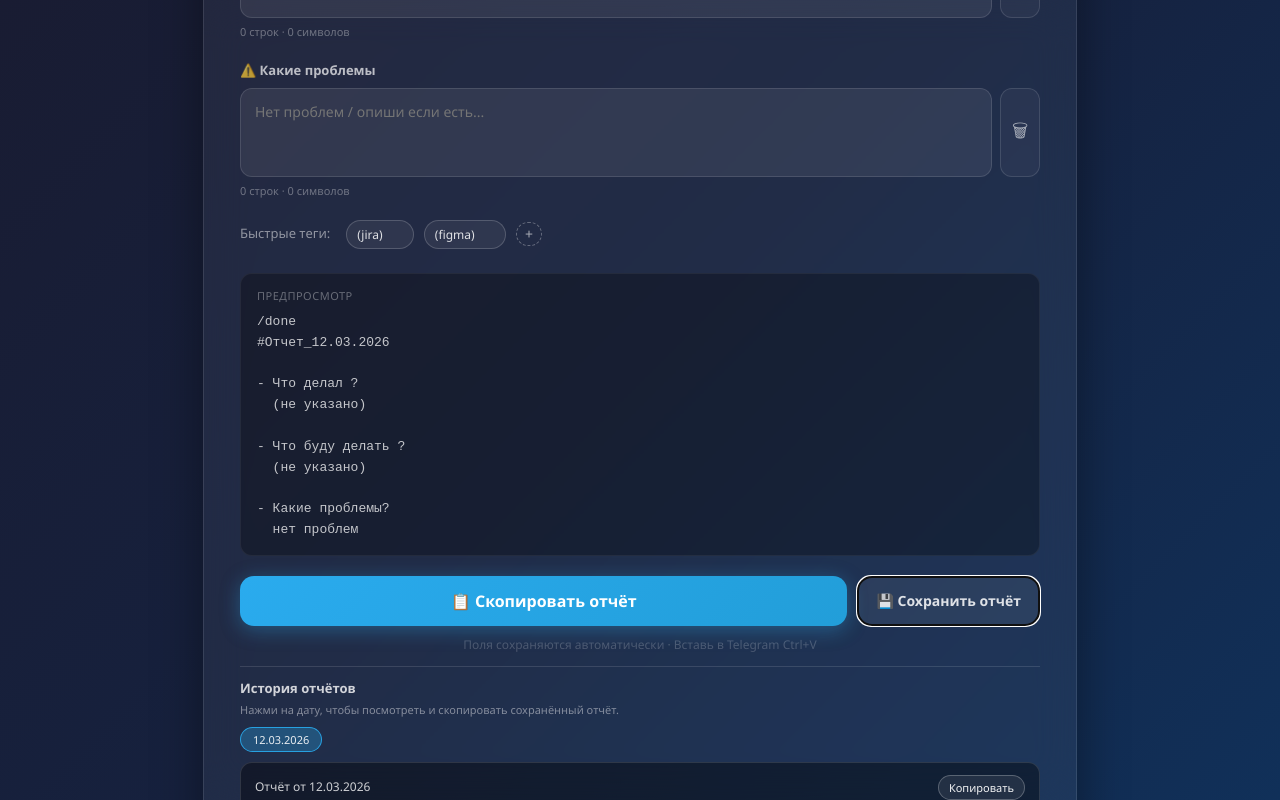
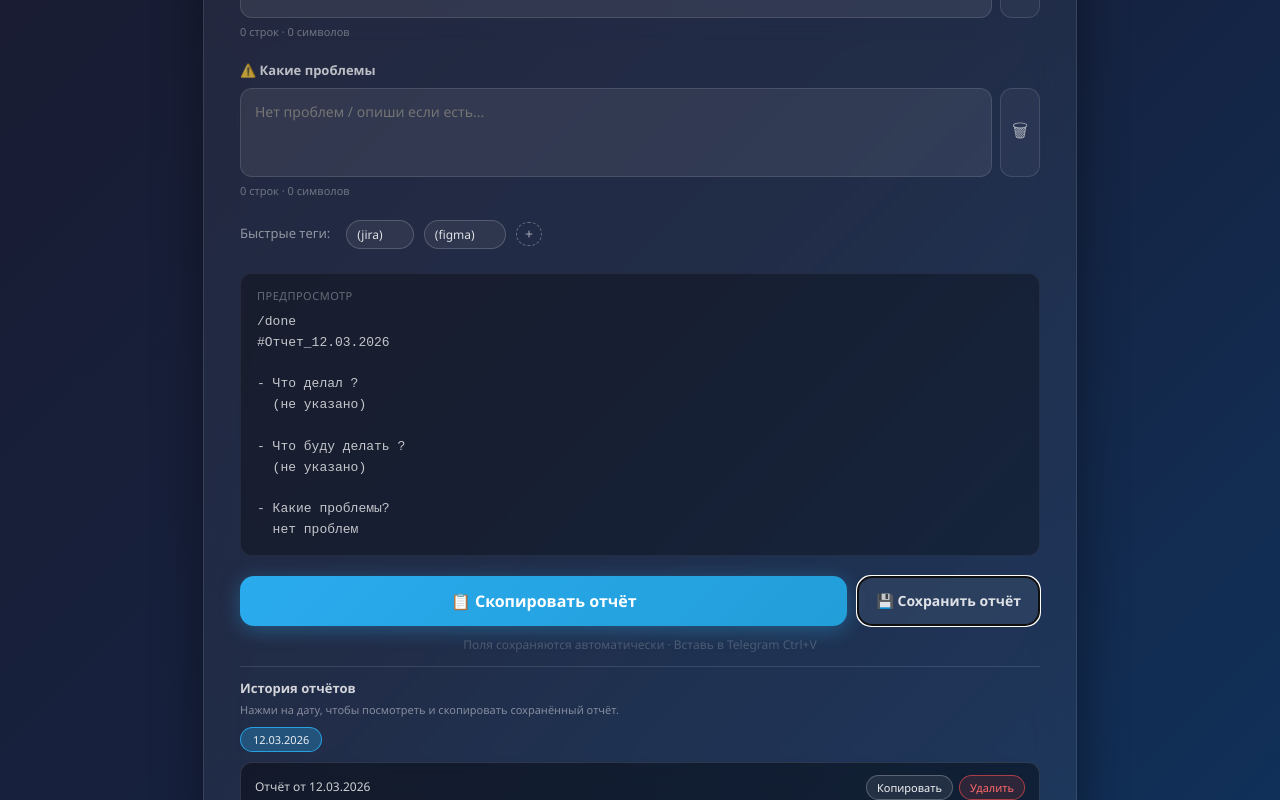
Before and after one commit to AktanK13/DailyReport, a React (Vite) app: page / in a window 1280 px wide. Both pictures are taken after a click on the button "💾 Сохранить отчёт". Shown: the part 381-1181 px from the top of the page. Built offline with nearby package versions, Linux system fonts and the light colour scheme.

Commit message:
add reset & delete report in history

```diff
--- a/src/ReportApp.jsx
+++ b/src/ReportApp.jsx
@@ -242,7 +242,10 @@ export default function ReportApp() {
                     return `${y}-${m}-${d}`;
                   })()}
                   onChange={(e) => {
-                    if (!e.target.value) return;
+                    if (!e.target.value) {
+                      setReportDate(todayStr());
+                      return;
+                    }
                     const [y, m, d] = e.target.value.split("-");
                     setReportDate(
                       `${String(d).padStart(2, "0")}.${String(m).padStart(
@@ -714,11 +717,19 @@ export default function ReportApp() {
                     }}
                   >
                     <span>Отчёт от {selectedHistory.reportDate}</span>
+                    <div
+                      style={{
+                        display: "flex",
+                        gap: "6px",
+                      }}
+                    >
                       <button
                         type="button"
                         onClick={() => {
                           try {
-                          navigator.clipboard.writeText(selectedHistory.text);
+                            navigator.clipboard.writeText(
+                              selectedHistory.text,
+                            );
                           } catch (e) {
                             console.error(
                               "Error copying selected history entry",
@@ -738,6 +749,46 @@ export default function ReportApp() {
                       >
                         Копировать
                       </button>
+                      <button
+                        type="button"
+                        onClick={() => {
+                          const updated = (history || []).filter(
+                            (h) => h.reportDate !== selectedHistory.reportDate,
+                          );
+                          setHistory(updated);
+                          try {
+                            localStorage.setItem(
+                              HISTORY_KEY,
+                              JSON.stringify(updated),
+                            );
+                          } catch (e) {
+                            console.error("Error updating history store", e);
+                          }
+                          if (
+                            updated.length > 0 &&
+                            selectedHistory &&
+                            updated.some(
+                              (h) => h.reportDate === selectedHistory.reportDate,
+                            )
+                          ) {
+                            setSelectedHistory(updated[0]);
+                          } else {
+                            setSelectedHistory(updated[0] || null);
+                          }
+                        }}
+                        style={{
+                          borderRadius: "999px",
+                          border: "1px solid rgba(255,80,80,0.6)",
+                          background: "rgba(255,80,80,0.12)",
+                          color: "#ff6b6b",
+                          fontSize: "11px",
+                          padding: "4px 10px",
+                          cursor: "pointer",
+                        }}
+                      >
+                        Удалить
+                      </button>
+                    </div>
                   </div>
                   <pre
                     style={{
```
Lines whose indentation alone changed are shown as unchanged.
